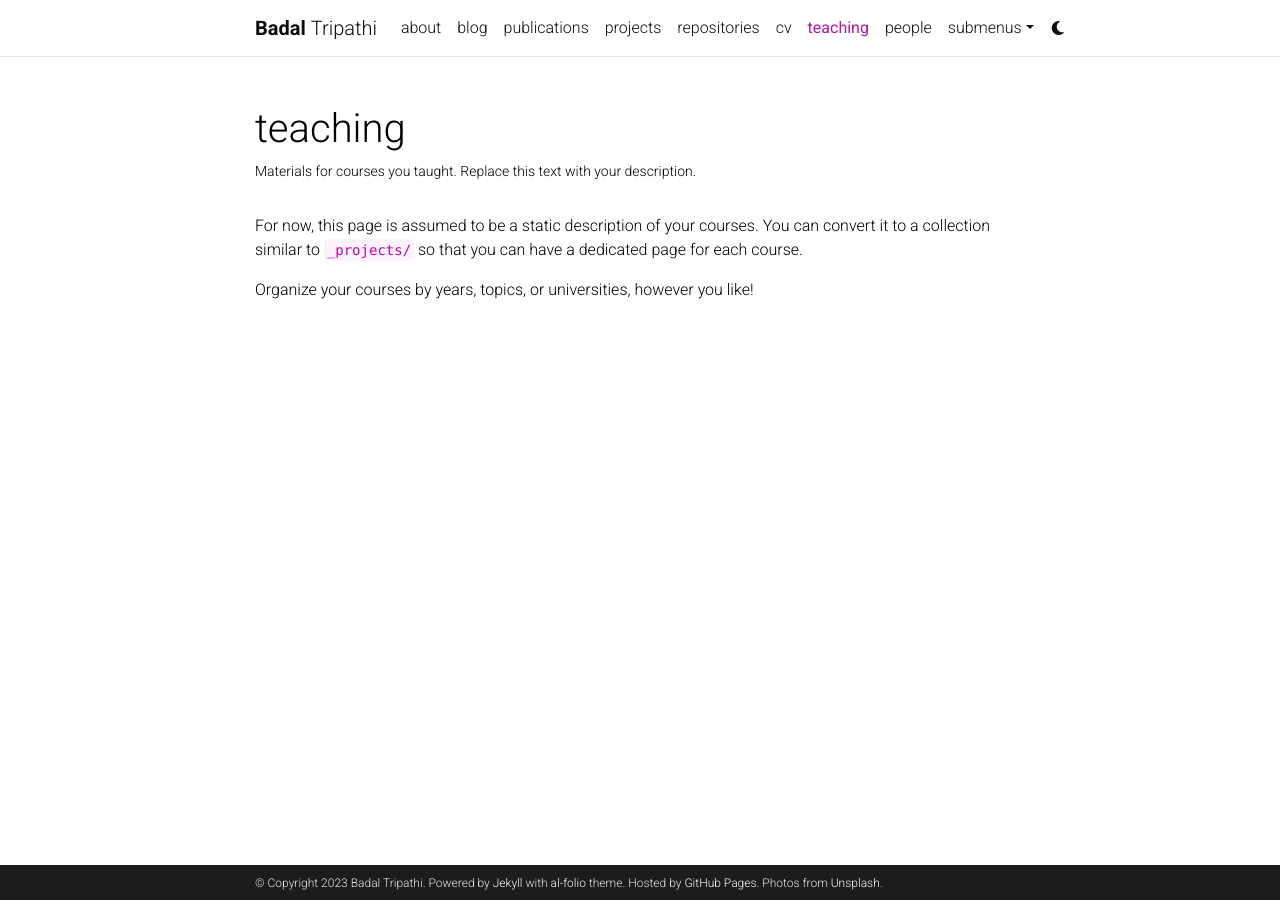
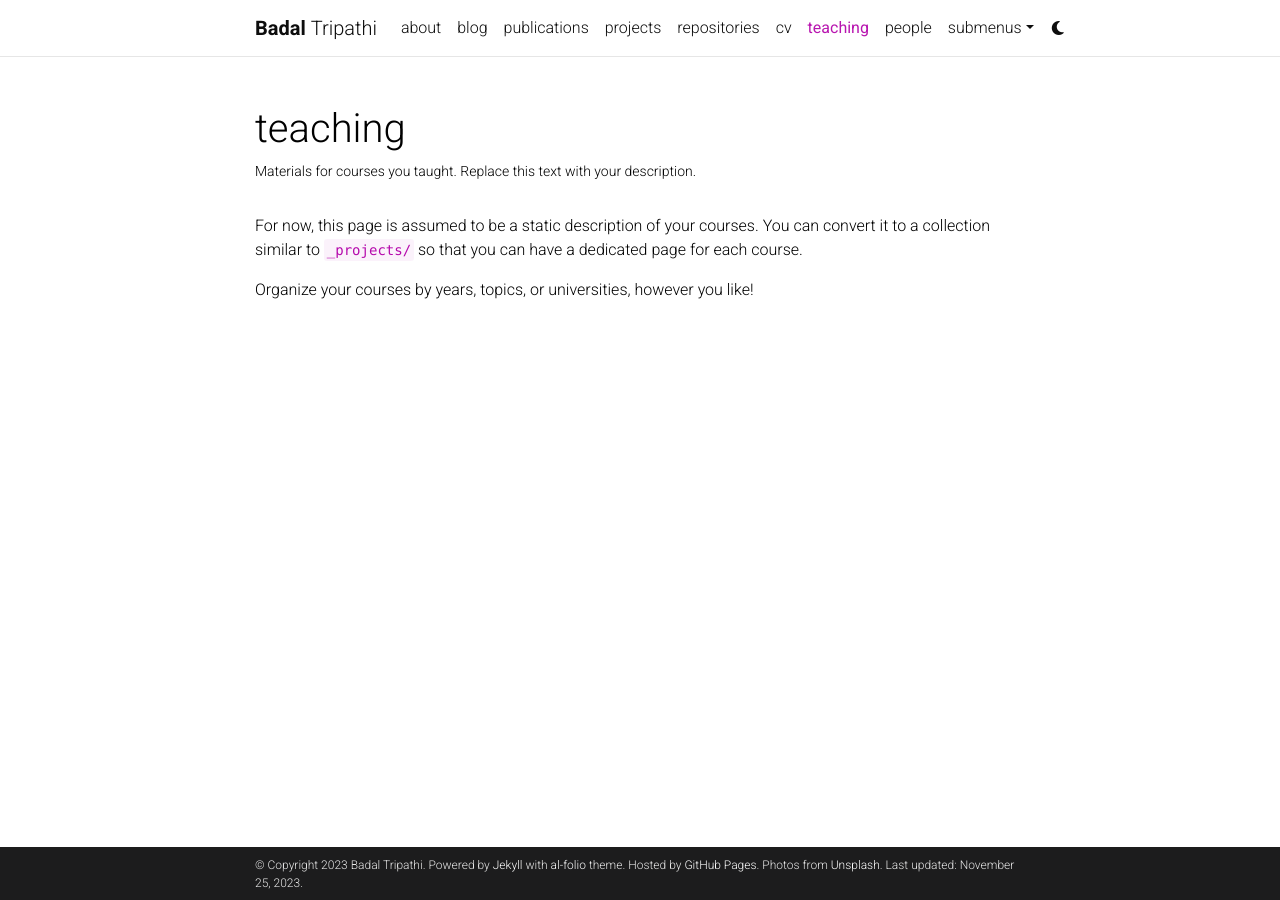
Before and after one commit to badal11/badal11.github.io, a Jekyll site: the page built from _pages/teaching.md, in a window 1280 px wide. Built offline with Jekyll 4.4.1, drawn with Linux system fonts in a browser that asks for light colours; comment, search, counter and statistics services are not loaded; a style sheet for code colours, icons or effects is not loaded; some of the changed lines change nothing that is shown.

Commit message:
change in config file

```diff
--- a/_config.yml
+++ b/_config.yml
@@ -6,7 +6,7 @@
 first_name: Badal
 middle_name:
 last_name: Tripathi
-email: you@example.com
+email: badaltripathi1@gmail.com
 description: > # the ">" symbol means to ignore newlines until "footer_text:"
   This is a test. A simple, whitespace theme for academics. Based on [*folio](https://github.com/bogoli/-folio) design.
 footer_text: >
@@ -20,7 +20,7 @@
 
 url: https://badal11.github.io # the base hostname & protocol for your site
 baseurl:
-last_updated: false # set to true if you want to display last updated in the footer
+last_updated: true # set to true if you want to display last updated in the footer
 impressum_path:  # set to path to include impressum link in the footer, use the same path as permalink in a page, helps to conform with EU GDPR
 
 # -----------------------------------------------------------------------------
```
